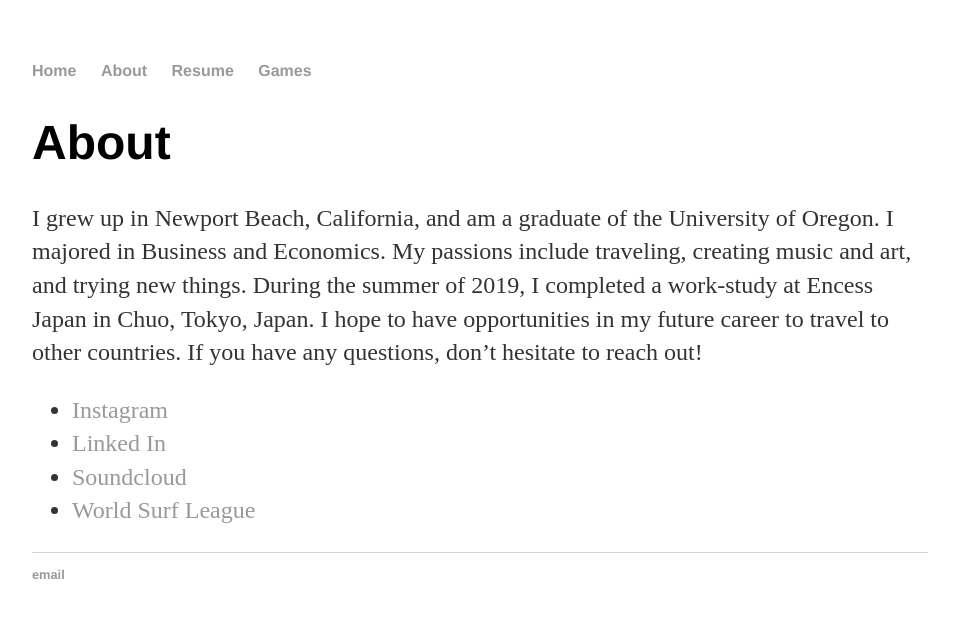
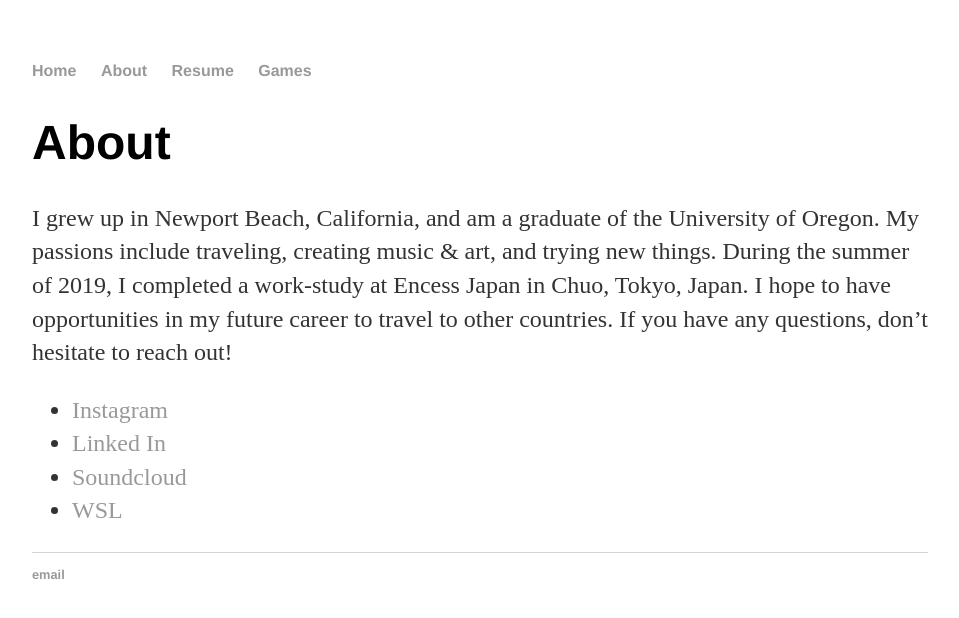
Before and after one commit to bglabman/bglabman.github.io, a Jekyll site: the page built from about/index.html, in a window 1280 px wide. Shown: the top 618 px of the page, without its empty margins (160-1119 px from the left). Built offline with Jekyll 4.4.1, drawn with Linux system fonts in a browser that asks for light colours.

Commit message:
Update index.html

```diff
--- a/about/index.html
+++ b/about/index.html
@@ -5,9 +5,8 @@ title: About Ben Glabman
 
 		<div class="about">
 			<h1>About</h1>
-			<p>I grew up in Newport Beach, California, and am a graduate of the University of Oregon. I majored in Business and Economics.
+			<p>I grew up in Newport Beach, California, and am a graduate of the University of Oregon. My passions include traveling, creating music & art, and trying new things. During the summer of 2019, I completed a work-study at Encess Japan in Chuo, Tokyo, Japan. I hope to have opportunities in my future career to travel to other countries.
 
-My passions include traveling, creating music and art, and trying new things. During the summer of 2019, I completed a work-study at Encess Japan in Chuo, Tokyo, Japan. I hope to have opportunities in my future career to travel to other countries.
 
 				If you have any questions, don’t hesitate to reach out!</p>
 
@@ -15,6 +14,6 @@ My passions include traveling, creating music and art, and trying new things. Du
 				<li><a href="https://www.instagram.com/benglabman/?hl=en">Instagram</a></li>
 				<li><a href="https://www.linkedin.com/in/benglabman/">Linked In</a></li>
 				<li><a href="https://soundcloud.com/benglabman">Soundcloud</a></li>
-				<li><a href="https://www.worldsurfleague.com/athletes/15152/ben-glabman">World Surf League</a></li>
+				<li><a href="https://www.worldsurfleague.com/athletes/15152/ben-glabman">WSL</a></li>
 				</ul>
 		</div>
```
